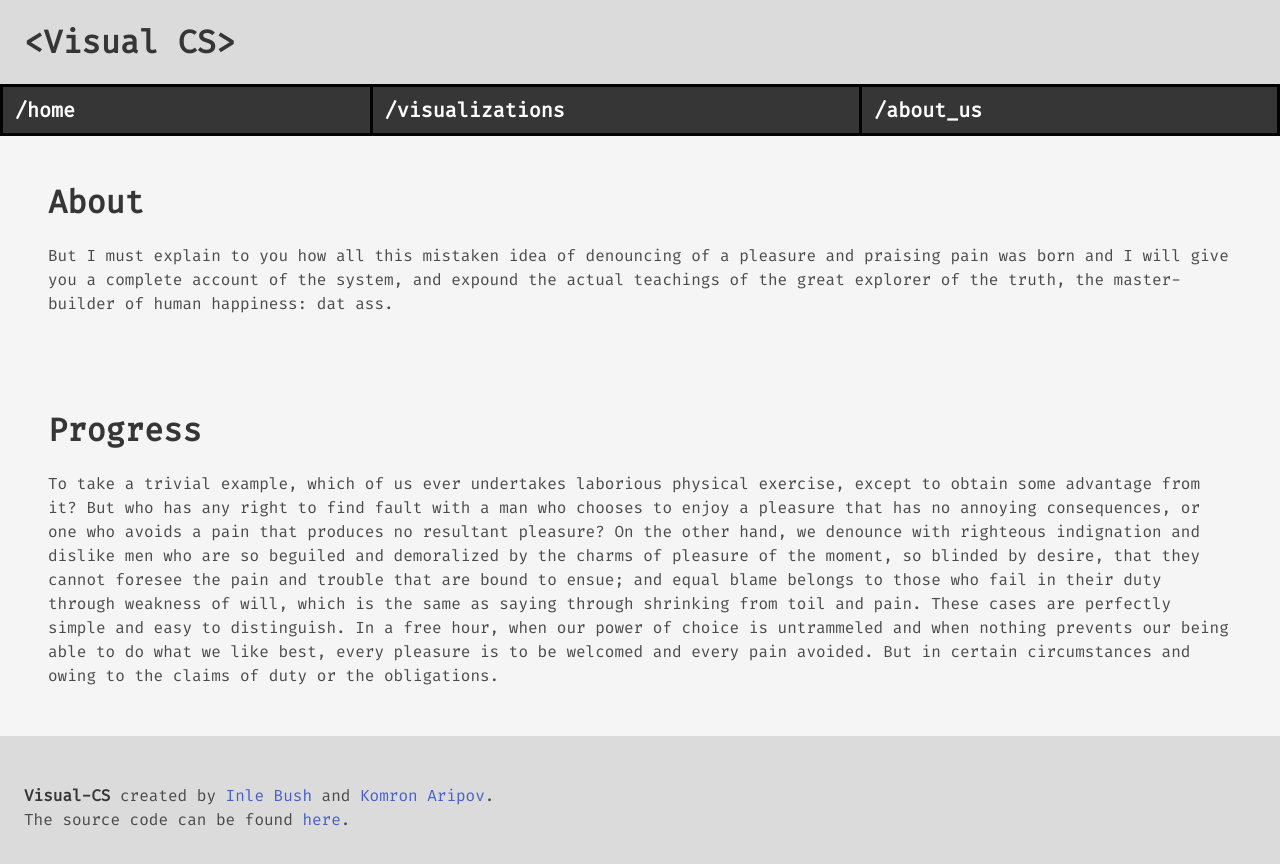
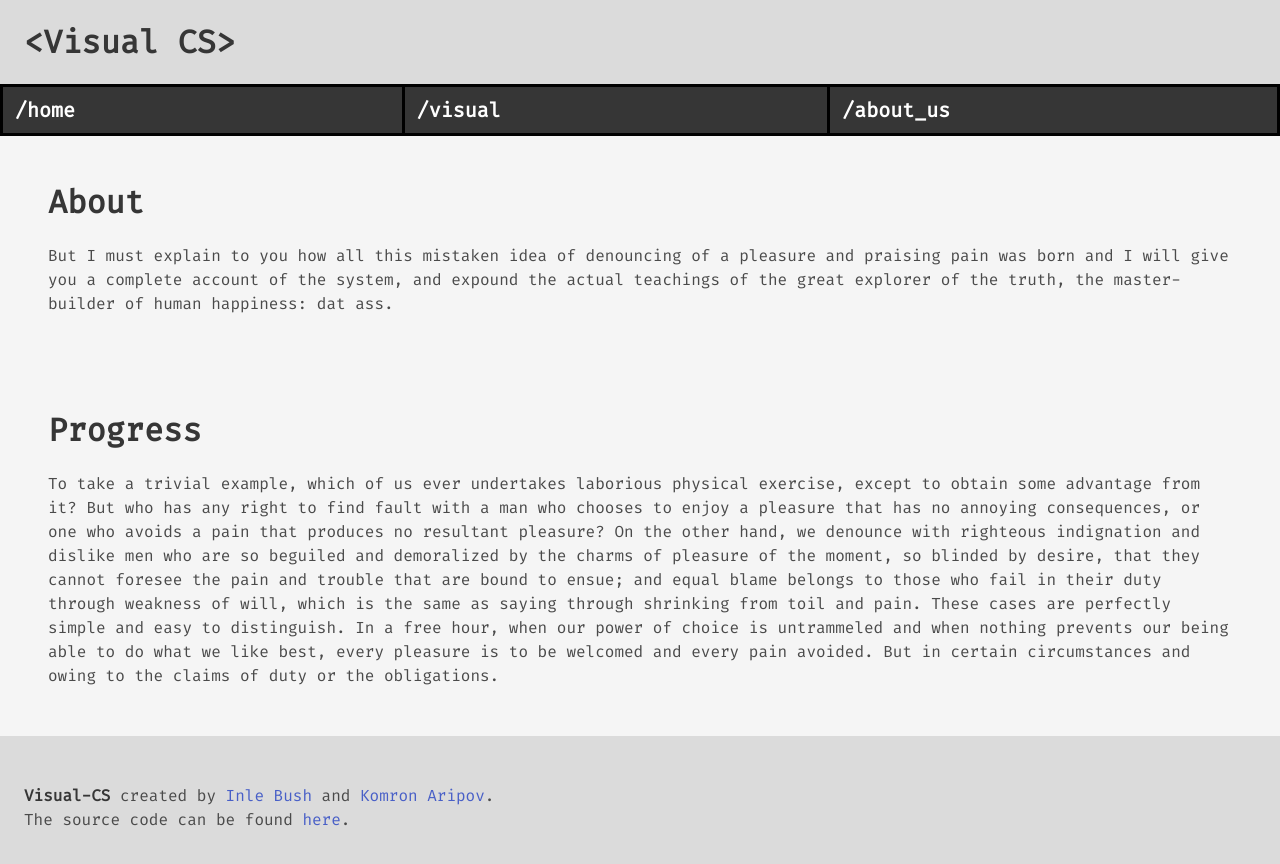
Before and after one commit to visual-cs/site, a React (Create React App) app: page / in a window 1280 px wide. Shown: the top 864 px of the page. Built offline with nearby package versions, Linux system fonts and the light colour scheme.

Commit message:
changed page from 'visualizations' to 'visual'

```diff
--- a/src/App.js
+++ b/src/App.js
@@ -25,7 +25,7 @@ function App() {
       <Switch>
         <Route exact path="/" render={Home} />
         <Route exact path="/about_us" render={About} />
-        <Route exact path="/visualizations" render={Visual} />
+        <Route exact path="/visual" render={Visual} />
         <Route exact path="/example_vis" render={FirstVis} />
         <Redirect to='/' />
       </Switch>
--- a/src/common/NavBar.js
+++ b/src/common/NavBar.js
@@ -7,7 +7,7 @@ function NavBar() {
             <div className="navbar-menu">
                 <div className="navbar-start">
                     <Link className="navbar-item is-expanded has-text-weight-semibold is-size-5" to="/">/home</Link>
-                    <Link id="center-item" className="navbar-item is-expanded has-text-weight-semibold is-size-5" to="/visualizations">/visualizations</Link>
+                    <Link id="center-item" className="navbar-item is-expanded has-text-weight-semibold is-size-5" to="/visual">/visual</Link>
                     <Link className="navbar-item is-expanded has-text-weight-semibold is-size-5" to="/about_us">/about_us</Link>
                 </div>
             </div>
```
